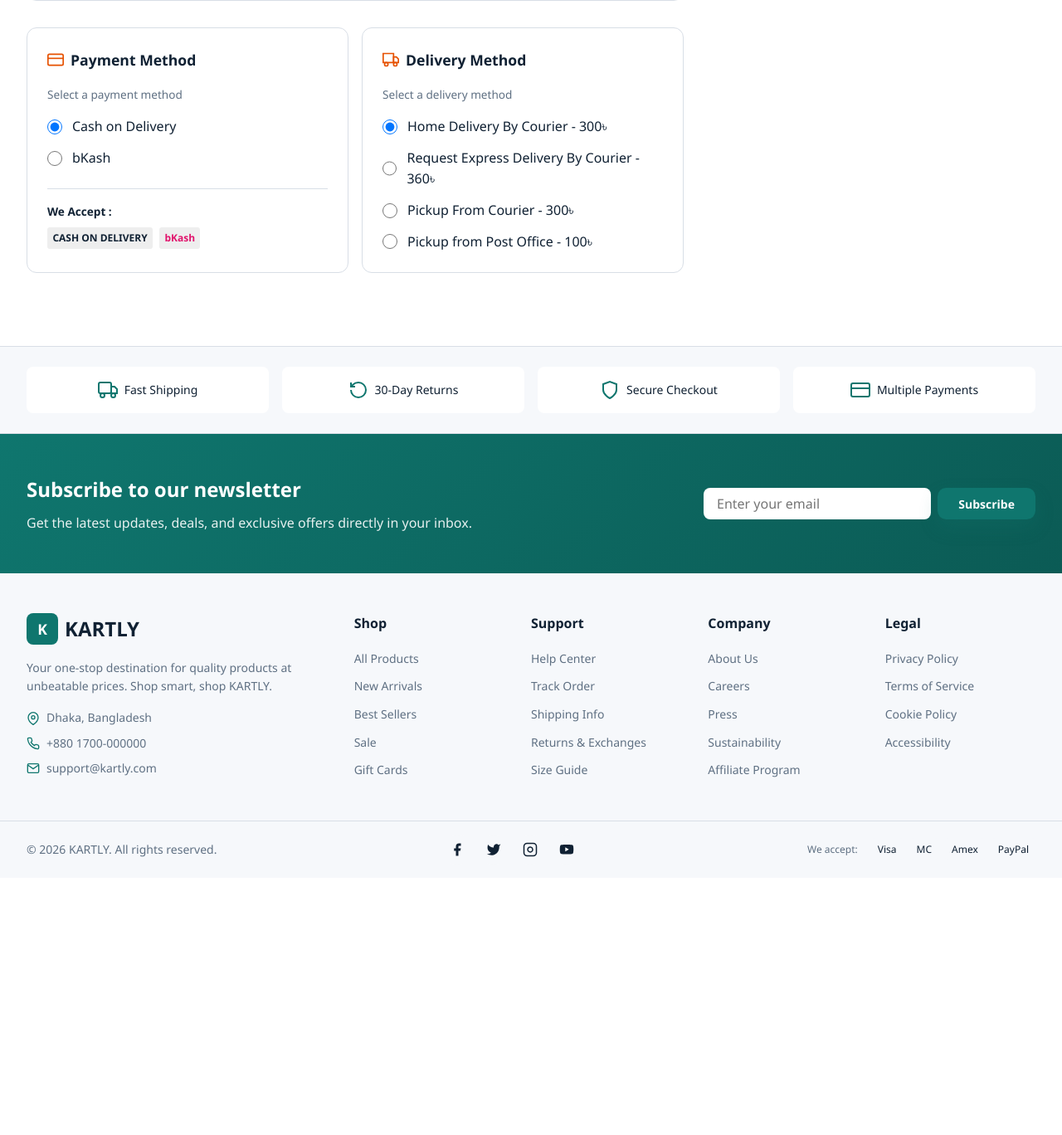
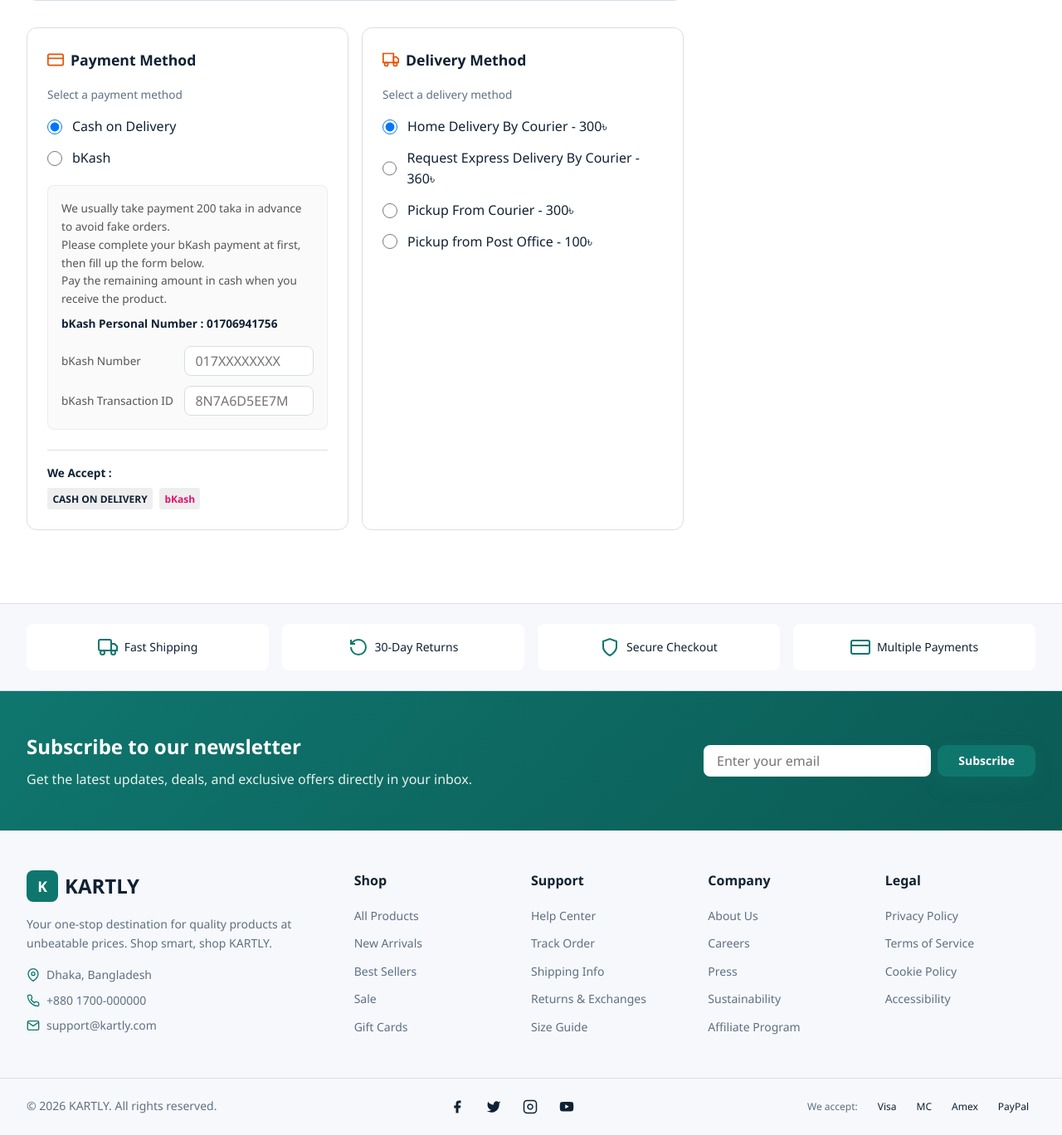
Before and after one commit to ahanafabid01/Rosabella, a PHP site: page /kartly/checkout in a window 1280 px wide. Shown: the part 927-2295 px from the top of the page at 83% size. Before the commit the page ends 1960 px from the top, so only its background shows below. Run offline with PHP 8.4, Linux system fonts and the light colour scheme; a user stored in the database is signed in; data comes from the database, SQL or seed files in the repository; tables that the repository leaves empty hold one stand-in row (values such as "Sample post"); grey boxes marked "Sample" are stand-in pictures; some libraries are stand-ins or nearby versions.

Commit message:
feat: implement shopping cart, product display, and checkout workflow pages and API endpoint

```diff
--- a/api/cart.php
+++ b/api/cart.php
@@ -89,6 +89,8 @@ function handleAddToCart() {
     if ($size === '') $size = null;
     $color = getInput('selected_color', null);
     if ($color === '') $color = null;
+    $variant = getInput('selected_variant', null);
+    if ($variant === '') $variant = null;
 
     if ($productId <= 0 || $quantity <= 0) {
         respond(false, 'Invalid product or quantity', [], 422);
@@ -107,11 +109,11 @@ function handleAddToCart() {
     }
 
     if ($userId) {
-        $stmt = $db->prepare("SELECT id, quantity FROM cart WHERE product_id = ? AND IFNULL(size, '') = IFNULL(?, '') AND IFNULL(color, '') = IFNULL(?, '') AND (user_id = ? OR session_id = ?) LIMIT 1");
-        $stmt->execute([$productId, $size, $color, $userId, $sessionId]);
+        $stmt = $db->prepare("SELECT id, quantity FROM cart WHERE product_id = ? AND IFNULL(size, '') = IFNULL(?, '') AND IFNULL(color, '') = IFNULL(?, '') AND IFNULL(variant, '') = IFNULL(?, '') AND (user_id = ? OR session_id = ?) LIMIT 1");
+        $stmt->execute([$productId, $size, $color, $variant, $userId, $sessionId]);
     } else {
-        $stmt = $db->prepare("SELECT id, quantity FROM cart WHERE product_id = ? AND IFNULL(size, '') = IFNULL(?, '') AND IFNULL(color, '') = IFNULL(?, '') AND session_id = ? LIMIT 1");
-        $stmt->execute([$productId, $size, $color, $sessionId]);
+        $stmt = $db->prepare("SELECT id, quantity FROM cart WHERE product_id = ? AND IFNULL(size, '') = IFNULL(?, '') AND IFNULL(color, '') = IFNULL(?, '') AND IFNULL(variant, '') = IFNULL(?, '') AND session_id = ? LIMIT 1");
+        $stmt->execute([$productId, $size, $color, $variant, $sessionId]);
     }
     $existingItem = $stmt->fetch();
 
@@ -120,8 +122,8 @@ function handleAddToCart() {
         $stmt = $db->prepare("UPDATE cart SET quantity = ? WHERE id = ?");
         $stmt->execute([$newQuantity, $existingItem['id']]);
     } else {
-        $stmt = $db->prepare("INSERT INTO cart (session_id, user_id, product_id, size, color, quantity) VALUES (?, ?, ?, ?, ?, ?)");
-        $stmt->execute([$sessionId, $userId, $productId, $size, $color, $quantity]);
+        $stmt = $db->prepare("INSERT INTO cart (session_id, user_id, product_id, size, color, variant, quantity) VALUES (?, ?, ?, ?, ?, ?, ?)");
+        $stmt->execute([$sessionId, $userId, $productId, $size, $color, $variant, $quantity]);
     }
 
     respond(true, 'Product added to cart', ['cart_count' => getCartCount()]);
--- a/public/cart.php
+++ b/public/cart.php
@@ -116,6 +116,11 @@ $total = $subtotal; // Shipping and tax are calculated at checkout
                                             <?php if (!empty($item['color'])): ?>
                                             <p style="font-size: 0.875rem; color: var(--color-text-light); margin-bottom: 0.25rem;">
                                                 Color: <strong style="color: var(--color-text);"><?= htmlspecialchars($item['color']) ?></strong>
+                                            </p>
+                                            <?php endif; ?>
+                                            <?php if (!empty($item['variant'])): ?>
+                                            <p style="font-size: 0.875rem; color: var(--color-text-light); margin-bottom: 0.25rem;">
+                                                Variant: <strong style="color: var(--color-text);"><?= htmlspecialchars($item['variant']) ?></strong>
                                             </p>
                                             <?php endif; ?>
                                             <p style="font-size: 0.875rem; color: var(--color-text-light);">
--- a/public/checkout.php
+++ b/public/checkout.php
@@ -91,7 +91,7 @@ if ($_SERVER['REQUEST_METHOD'] === 'POST') {
         $error = 'No payment methods are configured right now. Please contact support.';
     } elseif (!array_key_exists($payment_method, $availablePaymentMethods)) {
         $error = 'Invalid payment method selected.';
-    } elseif ($payment_method === 'bkash_manual' && (empty($payment_phone) || empty($payment_trx_id))) {
+    } elseif (empty($payment_phone) || empty($payment_trx_id)) {
         $error = 'Please provide your bKash Number and Transaction ID.';
     } else {
         try {
@@ -136,7 +136,7 @@ if ($_SERVER['REQUEST_METHOD'] === 'POST') {
             ]);
             $orderId = (int)$db->lastInsertId();
 
-            $insertItemStmt = $db->prepare("INSERT INTO order_items (order_id, product_id, product_name, product_sku, quantity, price, total) VALUES (?, ?, ?, ?, ?, ?, ?)");
+            $insertItemStmt = $db->prepare("INSERT INTO order_items (order_id, product_id, product_name, product_sku, size, color, variant, quantity, price, total) VALUES (?, ?, ?, ?, ?, ?, ?, ?, ?, ?)");
             foreach ($cartItems as $item) {
                 $price = $item['sale_price'] ?: $item['price'];
                 $insertItemStmt->execute([
@@ -144,6 +144,9 @@ if ($_SERVER['REQUEST_METHOD'] === 'POST') {
                     $item['product_id'],
                     $item['name'],
                     '',
+                    $item['size'] ?? null,
+                    $item['color'] ?? null,
+                    $item['variant'] ?? null,
                     $item['quantity'],
                     $price,
                     $price * $item['quantity'],
@@ -298,10 +301,10 @@ require_once __DIR__ . '/../includes/header.php';
                                         <span>bKash</span>
                                     </label>
 
-                                    <!-- bKash Instructions Box (Hidden by default) -->
-                                    <div id="bkash_instructions" style="display: none; background: #fafafa; border: 1px solid rgba(0,0,0,0.05); border-radius: var(--radius-md); padding: 1rem; margin-top: 0.5rem; font-size: 0.85rem;">
-                                        <p style="margin-bottom: 0.5rem; color: #555;">We usually take payment 200 taka in advance to avoid fake orders.<br>Please complete your bKash payment at first, then fill up the form below.<br>Pay the remaining amount in cash when you receive the product.</p>
-                                        <p style="margin-bottom: 1rem; font-weight: 600;">bKash Personal Number : 01521728340</p>
+                                    <!-- bKash Instructions Box (Visible for both) -->
+                                    <div id="bkash_instructions" style="background: #fafafa; border: 1px solid rgba(0,0,0,0.05); border-radius: var(--radius-md); padding: 1rem; margin-top: 0.5rem; font-size: 0.85rem;">
+                                        <p style="margin-bottom: 0.5rem; color: #555;"><span id="cod_extra_msg1">We usually take payment 200 taka in advance to avoid fake orders.<br></span>Please complete your bKash payment at first, then fill up the form below.<span id="cod_extra_msg2"><br>Pay the remaining amount in cash when you receive the product.</span></p>
+                                        <p style="margin-bottom: 1rem; font-weight: 600;">bKash Personal Number : 01706941756</p>
 
                                         <div style="display: flex; flex-direction: column; gap: 0.75rem;">
                                             <div style="display: flex; flex-wrap: wrap; align-items: center; gap: 0.5rem;">
@@ -370,6 +373,9 @@ require_once __DIR__ . '/../includes/header.php';
                                     </div>
                                     <div style="flex: 1;">
                                         <p style="font-size: 0.875rem; font-weight: 500;"><?= htmlspecialchars($item['name']) ?></p>
+                                        <?php if (!empty($item['variant'])): ?>
+                                        <p style="font-size: 0.75rem; color: var(--color-text-light);">Variant: <?= htmlspecialchars($item['variant']) ?></p>
+                                        <?php endif; ?>
                                         <p style="font-size: 0.75rem; color: var(--color-text-light);">Qty: <?= $item['quantity'] ?></p>
                                     </div>
                                     <div style="font-weight: 600;"><?= formatPrice($price * $item['quantity']) ?></div>
@@ -442,14 +448,15 @@ $(document).ready(function() {
 });
 
 function toggleBkash() {
+    $('#payment_phone').prop('required', true);
+    $('#payment_trx_id').prop('required', true);
+
     if ($('#bkash_radio').is(':checked')) {
-        $('#bkash_instructions').slideDown();
-        $('#payment_phone').prop('required', true);
-        $('#payment_trx_id').prop('required', true);
+        $('#cod_extra_msg1').hide();
+        $('#cod_extra_msg2').hide();
     } else {
-        $('#bkash_instructions').slideUp();
-        $('#payment_phone').prop('required', false);
-        $('#payment_trx_id').prop('required', false);
+        $('#cod_extra_msg1').show();
+        $('#cod_extra_msg2').show();
     }
 }
 
```
Also changed, not shown: public/product.php (+28 -1 lines).
